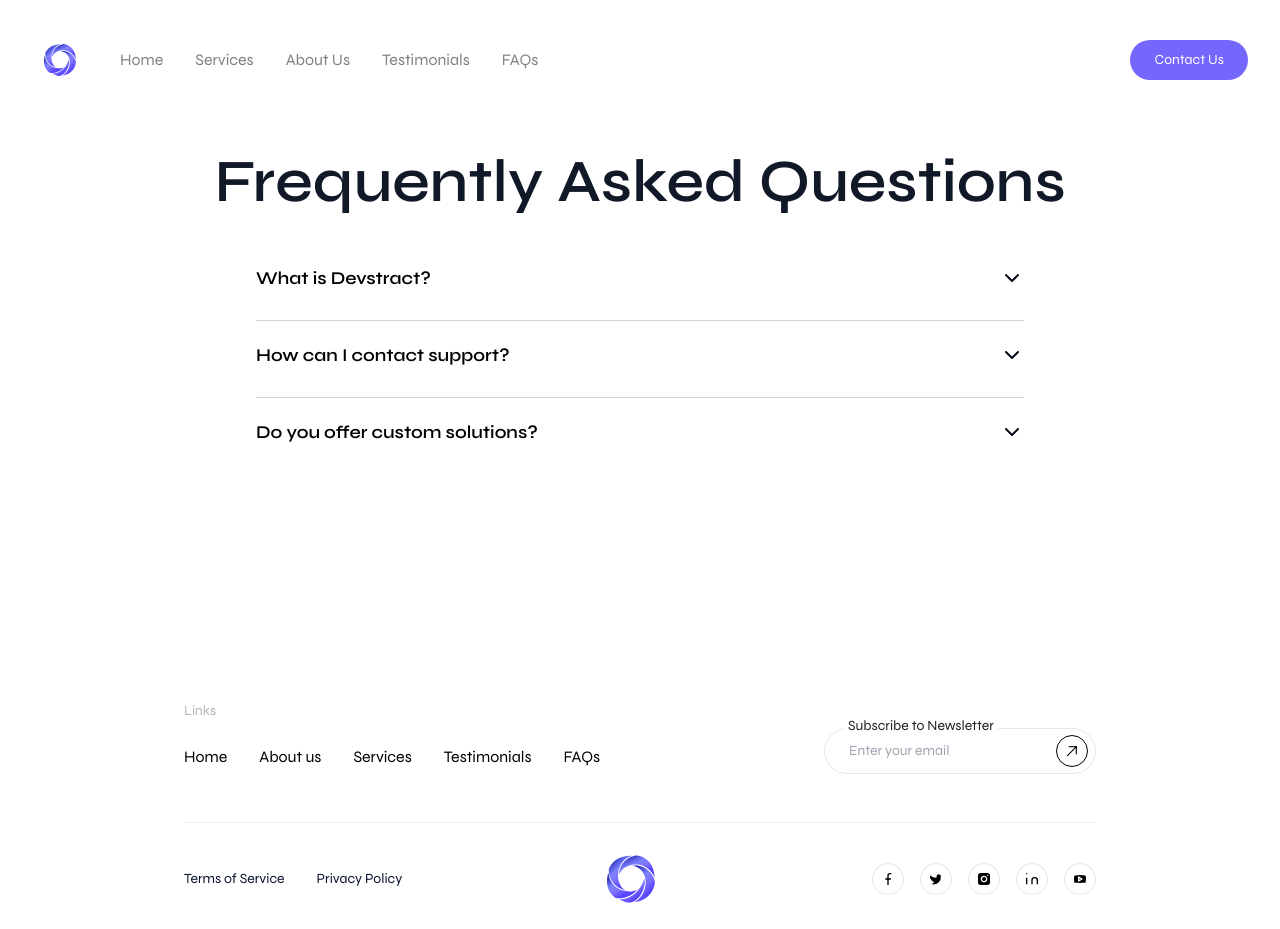
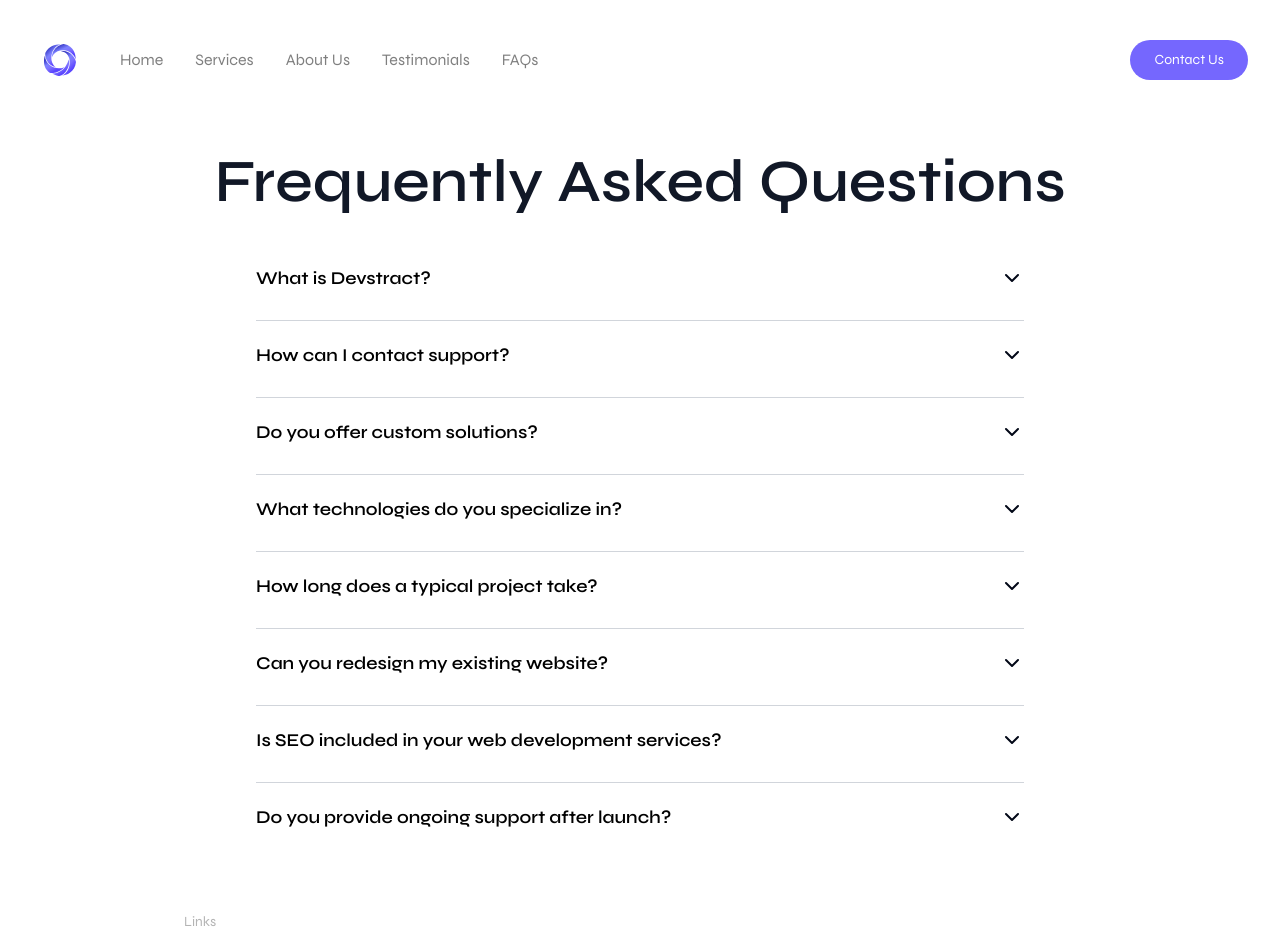
Before and after one commit to afnanahmadtariq/Devstract, a Next.js app: page /faqs in a window 1280 px wide. Shown: the top 929 px of the page. Built offline with nearby package versions, Linux system fonts and the light colour scheme.

Commit message:
Update contact info and expand FAQs
Replaced support@devstract.com with contact@devstract.site in the FAQs, privacy policy, and terms of service pages. Expanded the FAQ section with additional questions and answers about services, technologies, timelines, redesigns, SEO, and ongoing support.

```diff
--- a/app/faqs/page.tsx
+++ b/app/faqs/page.tsx
@@ -8,15 +8,35 @@ import { useState } from "react";
 const faqs = [
   {
     question: "What is Devstract?",
-    answer: "Devstract is a platform providing web development services and resources."
+    answer: "Devstract is a platform providing web development services."
   },
   {
     question: "How can I contact support?",
-    answer: "You can reach us at support@devstract.com."
+    answer: "You can reach us at contact@devstract.site or through our contact form."
   },
   {
     question: "Do you offer custom solutions?",
     answer: "Yes, we offer custom web development solutions tailored to your needs."
+  },
+  {
+    question: "What technologies do you specialize in?",
+    answer: "We specialize in modern web technologies including React, Next.js, Node.js, and Tailwind CSS."
+  },
+  {
+    question: "How long does a typical project take?",
+    answer: "Project timelines vary based on requirements, but most projects are completed within 2-6 weeks."
+  },
+  {
+    question: "Can you redesign my existing website?",
+    answer: "Absolutely! We offer website redesign services to improve both aesthetics and functionality."
+  },
+  {
+    question: "Is SEO included in your web development services?",
+    answer: "Yes, we follow SEO best practices to ensure your website is optimized for search engines."
+  },
+  {
+    question: "Do you provide ongoing support after launch?",
+    answer: "We offer ongoing maintenance and support packages to keep your website running smoothly."
   }
 ];
 
--- a/app/privacy-policy/page.tsx
+++ b/app/privacy-policy/page.tsx
@@ -24,7 +24,7 @@ export default function PrivacyPolicyPage() {
             </p>
             <h2 className="text-xl font-semibold mt-6 mb-2 text-indigo-700 dark:text-indigo-400">Contact Us</h2>
             <p className="text-gray-700 dark:text-gray-200">
-              If you have any questions about this Privacy Policy, please contact us at support@devstract.com.
+              If you have any questions about this Privacy Policy, please contact us at contact@devstract.site.
             </p>
           </div>
         </section>
--- a/app/terms-of-service/page.tsx
+++ b/app/terms-of-service/page.tsx
@@ -24,7 +24,7 @@ export default function TermsOfServicePage() {
             </p>
             <h2 className="text-xl font-semibold mt-6 mb-2 text-indigo-700 dark:text-indigo-400">Contact Us</h2>
             <p className="text-gray-700 dark:text-gray-200">
-              If you have any questions about these Terms, please contact us at support@devstract.com.
+              If you have any questions about these Terms, please contact us at contact@devstract.site.
             </p>
           </div>
         </section>
```
